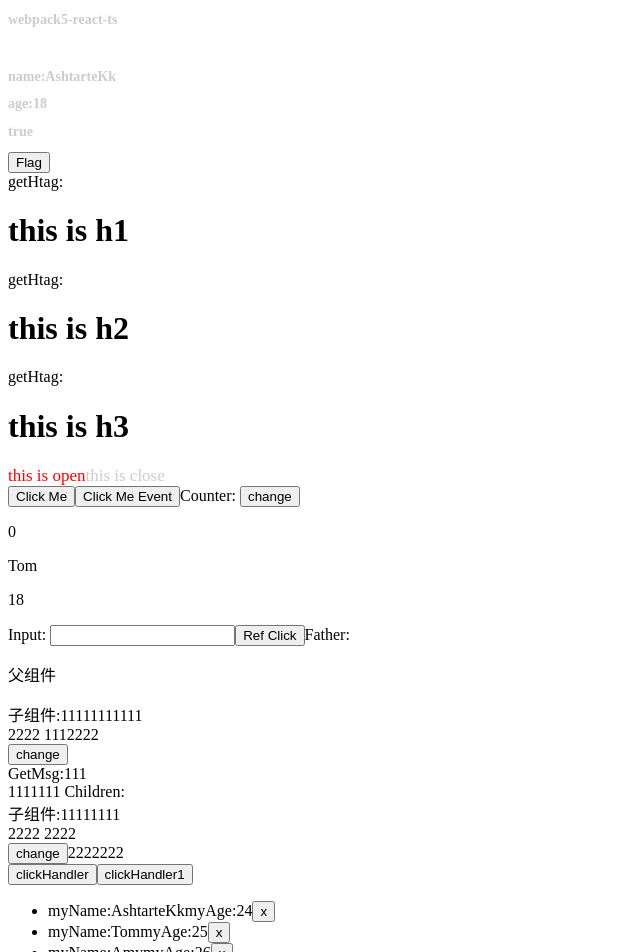
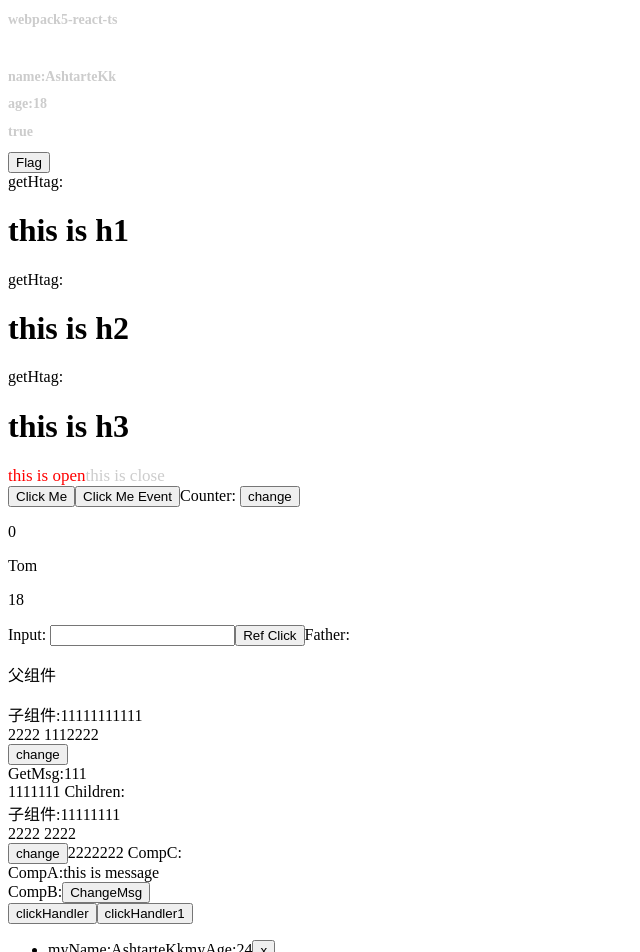
Before and after one commit to Ashtartekk/React-Learn, a React app: page / in a window 1280 px wide. Shown: the top 952 px of the page, without its empty margins (0-640 px from the left). Built offline with nearby package versions, Linux system fonts and the light colour scheme.

Commit message:
跨组件传值

```diff
--- a/src/App.tsx
+++ b/src/App.tsx
@@ -139,6 +139,7 @@ import Counter  from './components/State'
 import Input from './components/Input'
 import Father from './components/Father'
 import Children from './components/Children'
+import CompC from './components/CompC'
 
 function App() {
   return(
@@ -162,6 +163,7 @@ function App() {
         Input: <Input />
         Father: <Father />1111111
         Children: <Children />2222222
+        CompC: <CompC />
         <CComponent />
         <TestComponent />
         <Welcome/>
--- a/src/components/CompA.tsx
+++ b/src/components/CompA.tsx
@@ -1,9 +1,13 @@
 import React from 'react'
 
 
+//子组件A
+function CompA(props:any){
+    return(
+        <div>
+            CompA:{props.msg}
+        </div>
+    )
+}
 
-class CompA extends React.Component{
-
-
-
-}
+export default CompA
--- /dev/null
+++ b/src/components/CompB.tsx
@@ -0,0 +1,14 @@
+import React from 'react'
+
+//子组件B
+
+function CompB(props:any){
+    return(
+        <div>
+            CompB:
+            <button onClick={()=>props.changeMsg('new message')}>ChangeMsg</button>
+        </div>
+    )
+}
+
+export default CompB
--- /dev/null
+++ b/src/components/CompC.tsx
@@ -0,0 +1,27 @@
+import React from 'react'
+import CompA from './CompA'
+import CompB from './CompB'
+
+class CompC extends React.Component {
+    //父组件提供状态数据
+    state = {
+        message:'this is message'
+    }
+    changeMsg = (newmsg:string) =>{
+        this.setState({
+            message:newmsg
+        })
+    }
+    render(){
+        return(
+            <div>
+            {/* 接收数据的组件 */}
+            <CompA msg={this.state.message}></CompA>
+            {/* 修改数据的组件 */}
+            <CompB changeMsg={this.changeMsg}></CompB>
+            </div>
+        )
+    }
+}
+
+export default CompC
```
